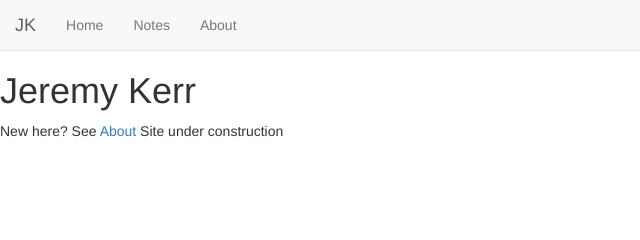
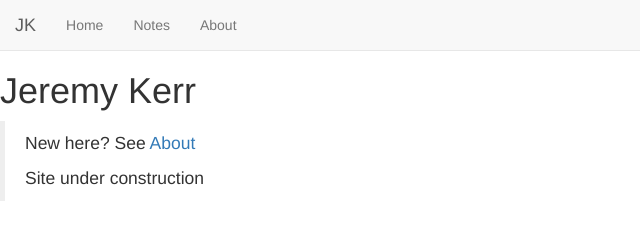
Before and after one commit to jeremykerr/jeremykerr, a plain HTML site: page index.html in a window 1280 px wide. Shown: the whole page, without its empty margins (0-640 px from the left). Drawn offline with Linux system fonts and the light colour scheme.

Commit message:
Testing hyperlink

```diff
--- a/index.html
+++ b/index.html
@@ -43,7 +43,10 @@
 
 
     <h1>Jeremy Kerr</h1>
-    <p>New here? See <a href="/pages/about.html">About</a> Site under construction</p>
+    <blockquote>
+        <p>New here? See <a href="/pages/about.html">About</a></p>
+        <p>Site under construction</p>
+    </blockquote>
 
 
 </body>
```
Also changed, not shown: pages/notes.html (+1 -1 lines), 1 other file.
